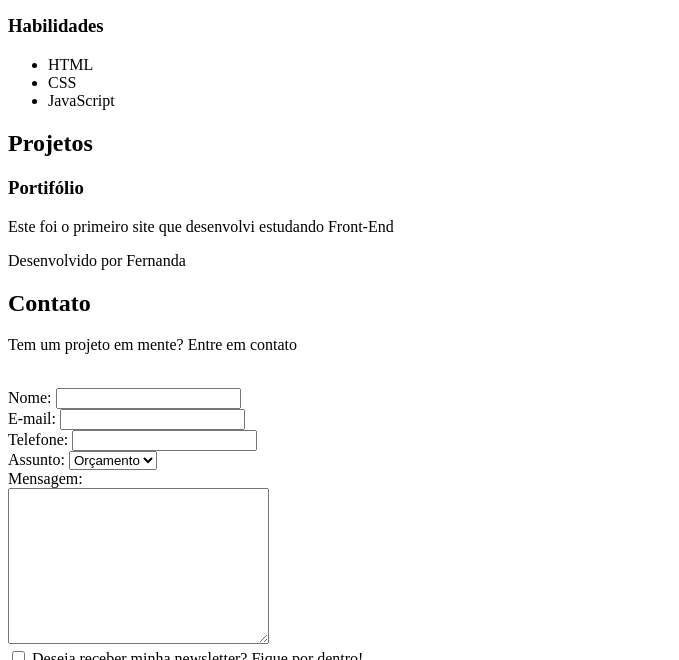
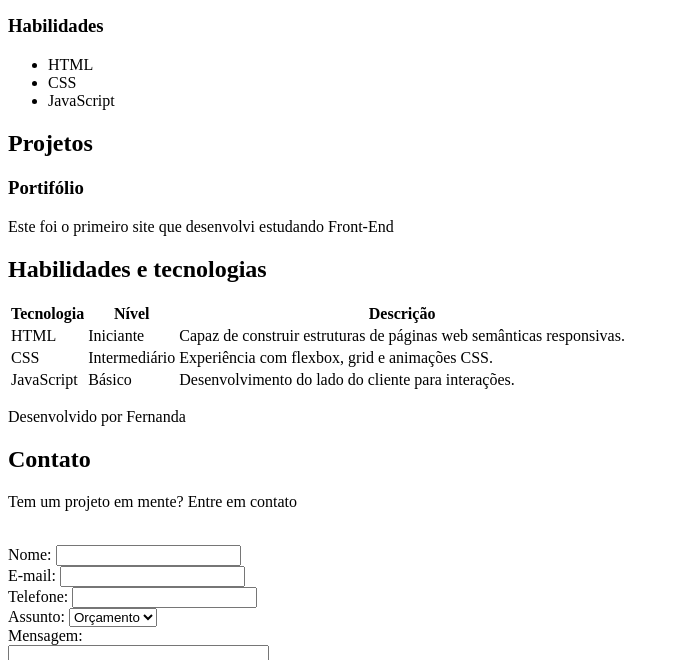
Before and after one commit to ffernandanm/site, a plain HTML site: page index.html in a window 1280 px wide. Shown: the part 440-1100 px from the top of the page, without its empty margins (0-679 px from the left). Drawn offline with Linux system fonts and the light colour scheme.

Commit message:
Adição de formulário e tabela no site

```diff
--- a/index.html
+++ b/index.html
@@ -56,6 +56,37 @@
         </article>
 
     </section>
+    <section id="habilidades">
+       <h2>Habilidades e tecnologias</h2>
+
+       <table>
+        <thead> <!--cabeçalho da tabela-->
+            <tr><!--linha da tabela-->
+                <th>Tecnologia</th><!--coluna da tabela-->
+                <th>Nível</th>
+                <th>Descrição</th>
+            </tr>
+        </thead>
+        <tbody> <!--corpo da tabela-->
+            <tr>
+                <td>HTML</td> <!--são os valores da coluna-->
+                <td>Iniciante</td>
+                <td>Capaz de construir estruturas de páginas web semânticas responsivas.</td>
+            </tr>
+            <tr>
+                <td>CSS</td>
+                <td>Intermediário</td>
+                <td>Experiência com flexbox, grid e animações CSS.</td>
+            </tr>
+            <tr>
+                <td>JavaScript</td>
+                <td>Básico</td>
+                <td>Desenvolvimento do lado do cliente para interações.</td>
+            </tr>
+        </tbody>
+       </table>
+
+    </section>
 
     <footer> <!-- rodape DO SITE -->
         <p>Desenvolvido por Fernanda</p>
```
